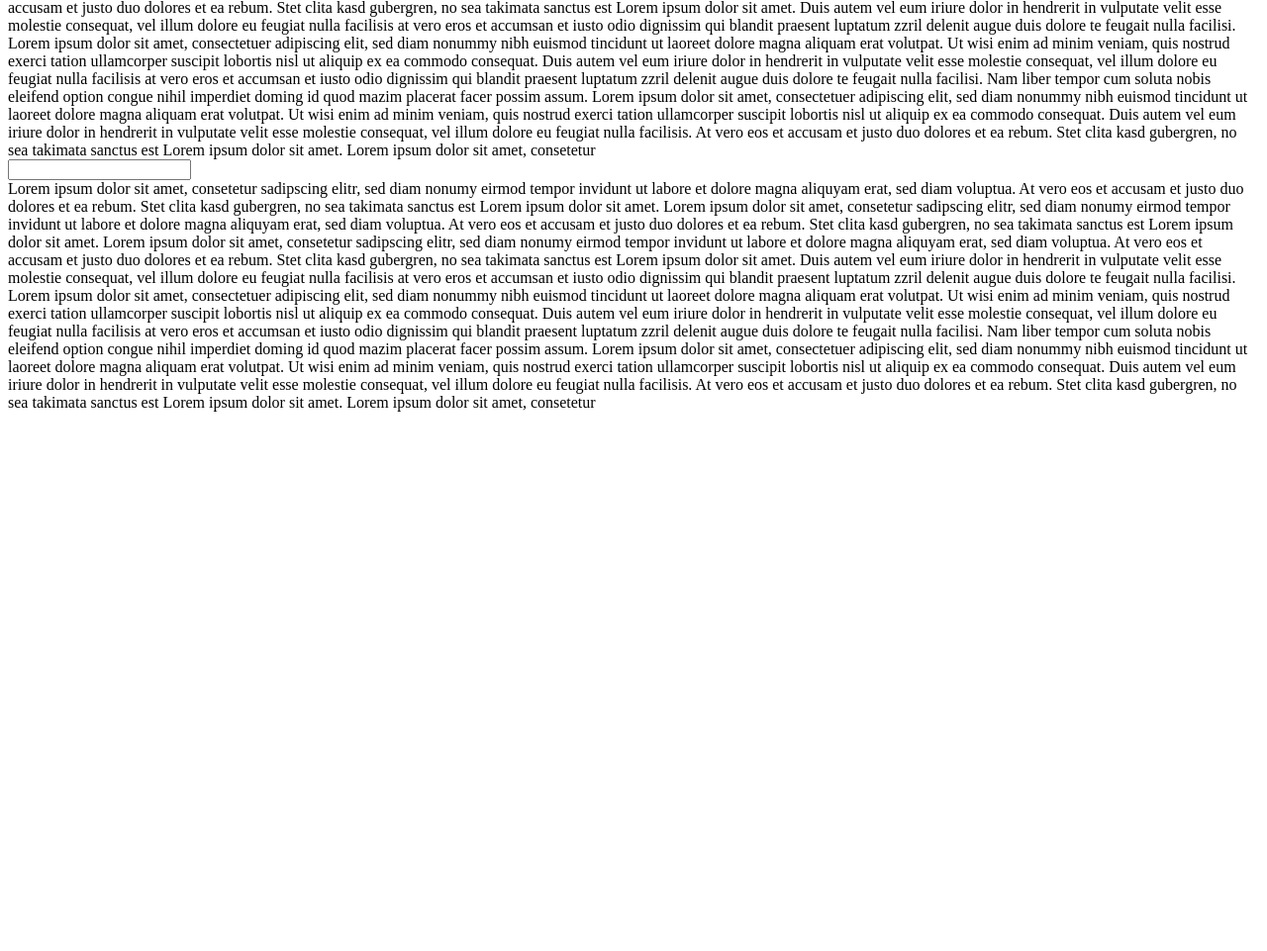
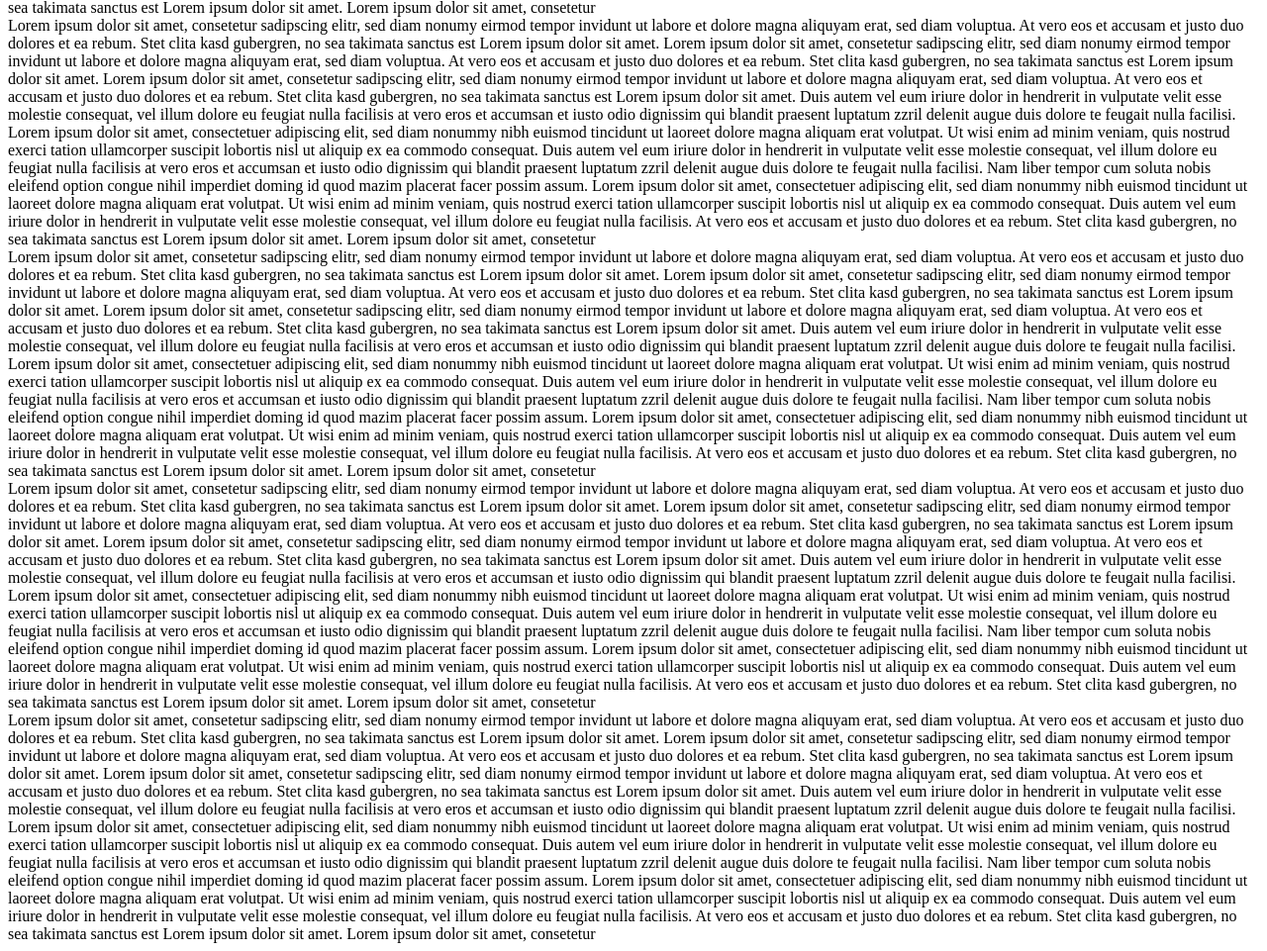
Before and after one commit to dainst/special-character-input, a plain HTML site: page index.html in a window 1280 px wide. Shown: the part 336-1297 px from the top of the page at 99% size. Before the commit the page ends 800 px from the top, so only its background shows below. Drawn offline with Linux system fonts and the light colour scheme.

Commit message:
Extend example html lorem ipsum

```diff
--- a/index.html
+++ b/index.html
@@ -11,40 +11,10 @@
 </head>
 
 <body>
-    <div>
-        Lorem ipsum dolor sit amet, consetetur sadipscing elitr, sed diam nonumy eirmod tempor invidunt ut labore et
-        dolore magna aliquyam erat, sed diam voluptua. At vero eos et accusam et justo duo dolores et ea rebum. Stet
-        clita kasd gubergren, no sea takimata sanctus est Lorem ipsum dolor sit amet. Lorem ipsum dolor sit amet,
-        consetetur sadipscing elitr, sed diam nonumy eirmod tempor invidunt ut labore et dolore magna aliquyam erat, sed
-        diam voluptua. At vero eos et accusam et justo duo dolores et ea rebum. Stet clita kasd gubergren, no sea
-        takimata sanctus est Lorem ipsum dolor sit amet. Lorem ipsum dolor sit amet, consetetur sadipscing elitr, sed
-        diam nonumy eirmod tempor invidunt ut labore et dolore magna aliquyam erat, sed diam voluptua. At vero eos et
-        accusam et justo duo dolores et ea rebum. Stet clita kasd gubergren, no sea takimata sanctus est Lorem ipsum
-        dolor sit amet.
-
-        Duis autem vel eum iriure dolor in hendrerit in vulputate velit esse molestie consequat, vel illum dolore eu
-        feugiat nulla facilisis at vero eros et accumsan et iusto odio dignissim qui blandit praesent luptatum zzril
-        delenit augue duis dolore te feugait nulla facilisi. Lorem ipsum dolor sit amet, consectetuer adipiscing elit,
-        sed diam nonummy nibh euismod tincidunt ut laoreet dolore magna aliquam erat volutpat.
-
-        Ut wisi enim ad minim veniam, quis nostrud exerci tation ullamcorper suscipit lobortis nisl ut aliquip ex ea
-        commodo consequat. Duis autem vel eum iriure dolor in hendrerit in vulputate velit esse molestie consequat, vel
-        illum dolore eu feugiat nulla facilisis at vero eros et accumsan et iusto odio dignissim qui blandit praesent
-        luptatum zzril delenit augue duis dolore te feugait nulla facilisi.
-
-        Nam liber tempor cum soluta nobis eleifend option congue nihil imperdiet doming id quod mazim placerat facer
-        possim assum. Lorem ipsum dolor sit amet, consectetuer adipiscing elit, sed diam nonummy nibh euismod tincidunt
-        ut laoreet dolore magna aliquam erat volutpat. Ut wisi enim ad minim veniam, quis nostrud exerci tation
-        ullamcorper suscipit lobortis nisl ut aliquip ex ea commodo consequat.
-
-        Duis autem vel eum iriure dolor in hendrerit in vulputate velit esse molestie consequat, vel illum dolore eu
-        feugiat nulla facilisis.
-
-        At vero eos et accusam et justo duo dolores et ea rebum. Stet clita kasd gubergren, no sea takimata sanctus est
-        Lorem ipsum dolor sit amet. Lorem ipsum dolor sit amet, consetetur
-    </div>
+    <h1>Lorem ipsum dolor sit amet</h1>
 
     <input></input>
+    <hr>
 
     <div>
         Lorem ipsum dolor sit amet, consetetur sadipscing elitr, sed diam nonumy eirmod tempor invidunt ut labore et
@@ -79,7 +49,38 @@
         Lorem ipsum dolor sit amet. Lorem ipsum dolor sit amet, consetetur
     </div>
 
-    <input></input>
+    <div>
+        Lorem ipsum dolor sit amet, consetetur sadipscing elitr, sed diam nonumy eirmod tempor invidunt ut labore et
+        dolore magna aliquyam erat, sed diam voluptua. At vero eos et accusam et justo duo dolores et ea rebum. Stet
+        clita kasd gubergren, no sea takimata sanctus est Lorem ipsum dolor sit amet. Lorem ipsum dolor sit amet,
+        consetetur sadipscing elitr, sed diam nonumy eirmod tempor invidunt ut labore et dolore magna aliquyam erat, sed
+        diam voluptua. At vero eos et accusam et justo duo dolores et ea rebum. Stet clita kasd gubergren, no sea
+        takimata sanctus est Lorem ipsum dolor sit amet. Lorem ipsum dolor sit amet, consetetur sadipscing elitr, sed
+        diam nonumy eirmod tempor invidunt ut labore et dolore magna aliquyam erat, sed diam voluptua. At vero eos et
+        accusam et justo duo dolores et ea rebum. Stet clita kasd gubergren, no sea takimata sanctus est Lorem ipsum
+        dolor sit amet.
+
+        Duis autem vel eum iriure dolor in hendrerit in vulputate velit esse molestie consequat, vel illum dolore eu
+        feugiat nulla facilisis at vero eros et accumsan et iusto odio dignissim qui blandit praesent luptatum zzril
+        delenit augue duis dolore te feugait nulla facilisi. Lorem ipsum dolor sit amet, consectetuer adipiscing elit,
+        sed diam nonummy nibh euismod tincidunt ut laoreet dolore magna aliquam erat volutpat.
+
+        Ut wisi enim ad minim veniam, quis nostrud exerci tation ullamcorper suscipit lobortis nisl ut aliquip ex ea
+        commodo consequat. Duis autem vel eum iriure dolor in hendrerit in vulputate velit esse molestie consequat, vel
+        illum dolore eu feugiat nulla facilisis at vero eros et accumsan et iusto odio dignissim qui blandit praesent
+        luptatum zzril delenit augue duis dolore te feugait nulla facilisi.
+
+        Nam liber tempor cum soluta nobis eleifend option congue nihil imperdiet doming id quod mazim placerat facer
+        possim assum. Lorem ipsum dolor sit amet, consectetuer adipiscing elit, sed diam nonummy nibh euismod tincidunt
+        ut laoreet dolore magna aliquam erat volutpat. Ut wisi enim ad minim veniam, quis nostrud exerci tation
+        ullamcorper suscipit lobortis nisl ut aliquip ex ea commodo consequat.
+
+        Duis autem vel eum iriure dolor in hendrerit in vulputate velit esse molestie consequat, vel illum dolore eu
+        feugiat nulla facilisis.
+
+        At vero eos et accusam et justo duo dolores et ea rebum. Stet clita kasd gubergren, no sea takimata sanctus est
+        Lorem ipsum dolor sit amet. Lorem ipsum dolor sit amet, consetetur
+    </div>
 
     <div>
         Lorem ipsum dolor sit amet, consetetur sadipscing elitr, sed diam nonumy eirmod tempor invidunt ut labore et
@@ -114,6 +115,71 @@
         Lorem ipsum dolor sit amet. Lorem ipsum dolor sit amet, consetetur
     </div>
 
+    <div>
+        Lorem ipsum dolor sit amet, consetetur sadipscing elitr, sed diam nonumy eirmod tempor invidunt ut labore et
+        dolore magna aliquyam erat, sed diam voluptua. At vero eos et accusam et justo duo dolores et ea rebum. Stet
+        clita kasd gubergren, no sea takimata sanctus est Lorem ipsum dolor sit amet. Lorem ipsum dolor sit amet,
+        consetetur sadipscing elitr, sed diam nonumy eirmod tempor invidunt ut labore et dolore magna aliquyam erat, sed
+        diam voluptua. At vero eos et accusam et justo duo dolores et ea rebum. Stet clita kasd gubergren, no sea
+        takimata sanctus est Lorem ipsum dolor sit amet. Lorem ipsum dolor sit amet, consetetur sadipscing elitr, sed
+        diam nonumy eirmod tempor invidunt ut labore et dolore magna aliquyam erat, sed diam voluptua. At vero eos et
+        accusam et justo duo dolores et ea rebum. Stet clita kasd gubergren, no sea takimata sanctus est Lorem ipsum
+        dolor sit amet.
+
+        Duis autem vel eum iriure dolor in hendrerit in vulputate velit esse molestie consequat, vel illum dolore eu
+        feugiat nulla facilisis at vero eros et accumsan et iusto odio dignissim qui blandit praesent luptatum zzril
+        delenit augue duis dolore te feugait nulla facilisi. Lorem ipsum dolor sit amet, consectetuer adipiscing elit,
+        sed diam nonummy nibh euismod tincidunt ut laoreet dolore magna aliquam erat volutpat.
+
+        Ut wisi enim ad minim veniam, quis nostrud exerci tation ullamcorper suscipit lobortis nisl ut aliquip ex ea
+        commodo consequat. Duis autem vel eum iriure dolor in hendrerit in vulputate velit esse molestie consequat, vel
+        illum dolore eu feugiat nulla facilisis at vero eros et accumsan et iusto odio dignissim qui blandit praesent
+        luptatum zzril delenit augue duis dolore te feugait nulla facilisi.
+
+        Nam liber tempor cum soluta nobis eleifend option congue nihil imperdiet doming id quod mazim placerat facer
+        possim assum. Lorem ipsum dolor sit amet, consectetuer adipiscing elit, sed diam nonummy nibh euismod tincidunt
+        ut laoreet dolore magna aliquam erat volutpat. Ut wisi enim ad minim veniam, quis nostrud exerci tation
+        ullamcorper suscipit lobortis nisl ut aliquip ex ea commodo consequat.
+
+        Duis autem vel eum iriure dolor in hendrerit in vulputate velit esse molestie consequat, vel illum dolore eu
+        feugiat nulla facilisis.
+
+        At vero eos et accusam et justo duo dolores et ea rebum. Stet clita kasd gubergren, no sea takimata sanctus est
+        Lorem ipsum dolor sit amet. Lorem ipsum dolor sit amet, consetetur
+    </div>
+
+    <div>
+        Lorem ipsum dolor sit amet, consetetur sadipscing elitr, sed diam nonumy eirmod tempor invidunt ut labore et
+        dolore magna aliquyam erat, sed diam voluptua. At vero eos et accusam et justo duo dolores et ea rebum. Stet
+        clita kasd gubergren, no sea takimata sanctus est Lorem ipsum dolor sit amet. Lorem ipsum dolor sit amet,
+        consetetur sadipscing elitr, sed diam nonumy eirmod tempor invidunt ut labore et dolore magna aliquyam erat, sed
+        diam voluptua. At vero eos et accusam et justo duo dolores et ea rebum. Stet clita kasd gubergren, no sea
+        takimata sanctus est Lorem ipsum dolor sit amet. Lorem ipsum dolor sit amet, consetetur sadipscing elitr, sed
+        diam nonumy eirmod tempor invidunt ut labore et dolore magna aliquyam erat, sed diam voluptua. At vero eos et
+        accusam et justo duo dolores et ea rebum. Stet clita kasd gubergren, no sea takimata sanctus est Lorem ipsum
+        dolor sit amet.
+
+        Duis autem vel eum iriure dolor in hendrerit in vulputate velit esse molestie consequat, vel illum dolore eu
+        feugiat nulla facilisis at vero eros et accumsan et iusto odio dignissim qui blandit praesent luptatum zzril
+        delenit augue duis dolore te feugait nulla facilisi. Lorem ipsum dolor sit amet, consectetuer adipiscing elit,
+        sed diam nonummy nibh euismod tincidunt ut laoreet dolore magna aliquam erat volutpat.
+
+        Ut wisi enim ad minim veniam, quis nostrud exerci tation ullamcorper suscipit lobortis nisl ut aliquip ex ea
+        commodo consequat. Duis autem vel eum iriure dolor in hendrerit in vulputate velit esse molestie consequat, vel
+        illum dolore eu feugiat nulla facilisis at vero eros et accumsan et iusto odio dignissim qui blandit praesent
+        luptatum zzril delenit augue duis dolore te feugait nulla facilisi.
+
+        Nam liber tempor cum soluta nobis eleifend option congue nihil imperdiet doming id quod mazim placerat facer
+        possim assum. Lorem ipsum dolor sit amet, consectetuer adipiscing elit, sed diam nonummy nibh euismod tincidunt
+        ut laoreet dolore magna aliquam erat volutpat. Ut wisi enim ad minim veniam, quis nostrud exerci tation
+        ullamcorper suscipit lobortis nisl ut aliquip ex ea commodo consequat.
+
+        Duis autem vel eum iriure dolor in hendrerit in vulputate velit esse molestie consequat, vel illum dolore eu
+        feugiat nulla facilisis.
+
+        At vero eos et accusam et justo duo dolores et ea rebum. Stet clita kasd gubergren, no sea takimata sanctus est
+        Lorem ipsum dolor sit amet. Lorem ipsum dolor sit amet, consetetur
+    </div>
 </body>
 
 </html>
```
